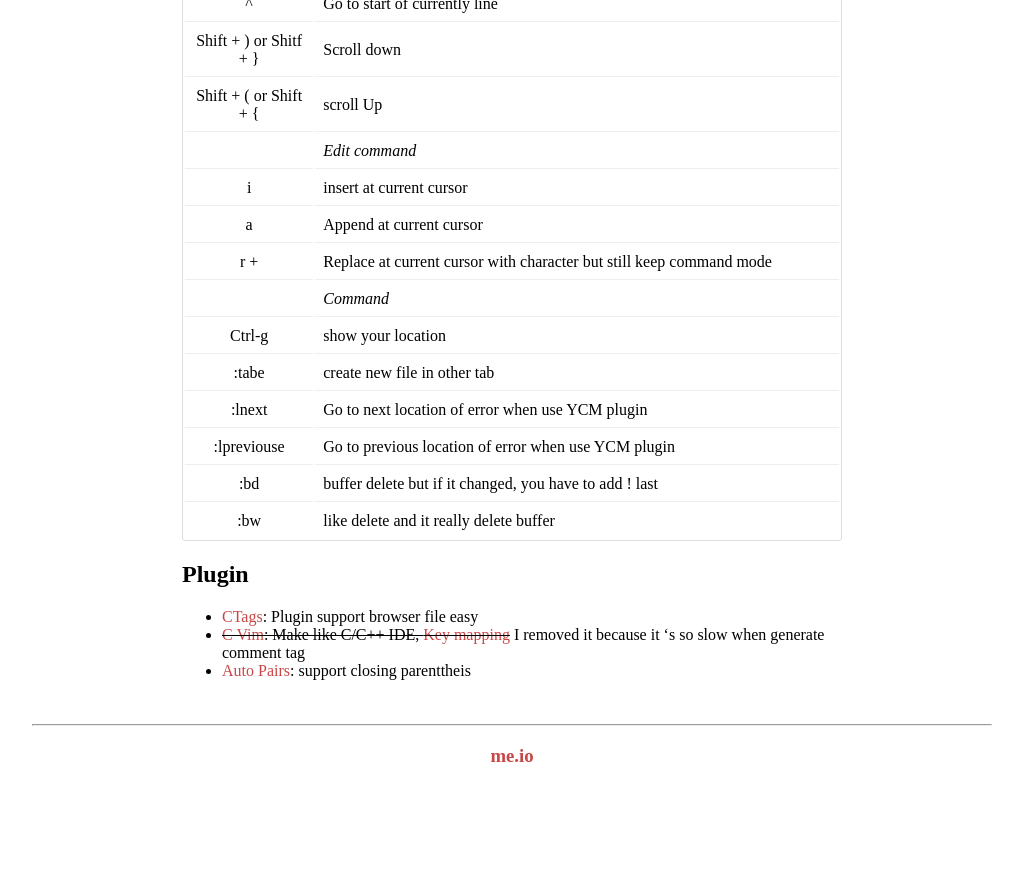
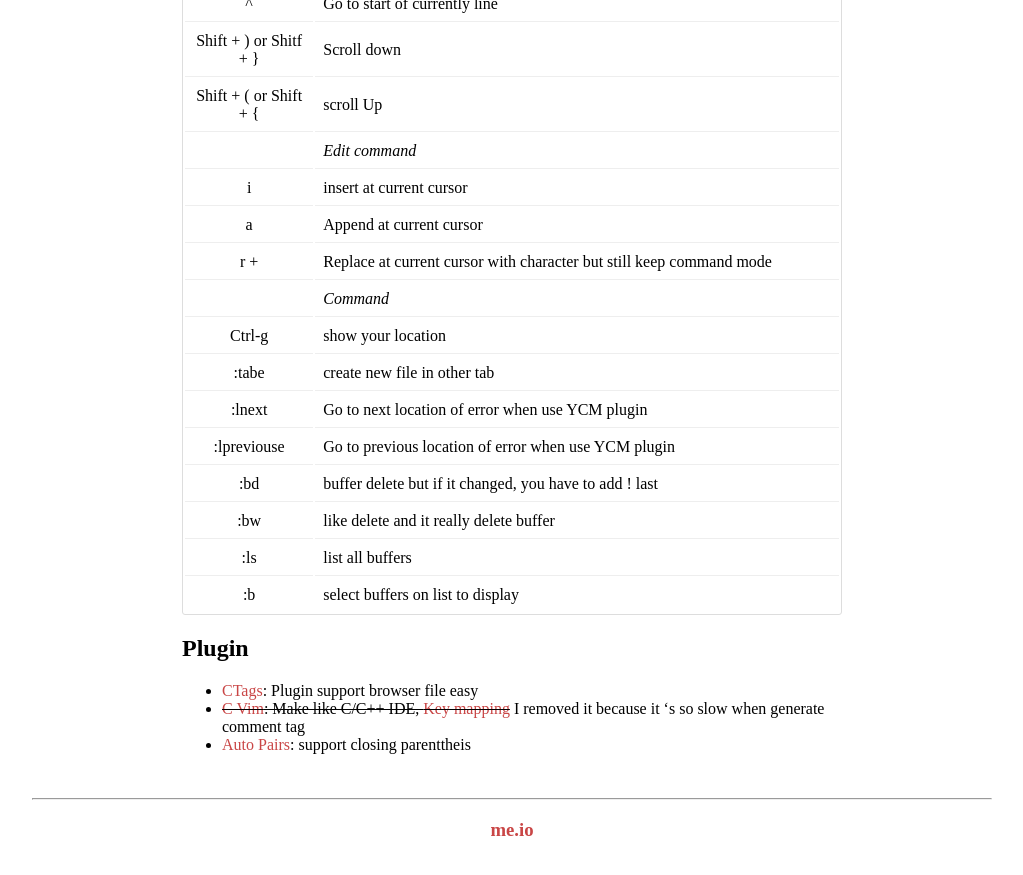
Before and after one commit to congdv/congdv.github.io, a Jekyll site: the page built from _posts/2017-08-28-vim-cheat-sheet.md, in a window 1280 px wide and 900 px high, scrolled down 1197 px. Shown: the top 875 px of the window, without its empty margins (128-1151 px from the left). Built offline with Jekyll 4.4.1, drawn with Linux system fonts in a browser that asks for light colours; before the commit the page ends 2023 px from its top, so only the background shows below that.

Commit message:
Update 2017-08-28-vim-cheat-sheet.md

```diff
--- a/_posts/2017-08-28-vim-cheat-sheet.md
+++ b/_posts/2017-08-28-vim-cheat-sheet.md
@@ -51,6 +51,8 @@ tag: notes
 |:lpreviouse | Go to previous location of error when use YCM plugin|
 |:bd | buffer delete but if it changed, you have to add ! last|
 |:bw | like delete and it really delete buffer|
+|:ls| list all buffers|
+|:b <number>| select buffers on list to display|
 
 ## Plugin
 - [CTags](https://andrew.stwrt.ca/posts/vim-ctags/): Plugin support browser file easy
```
